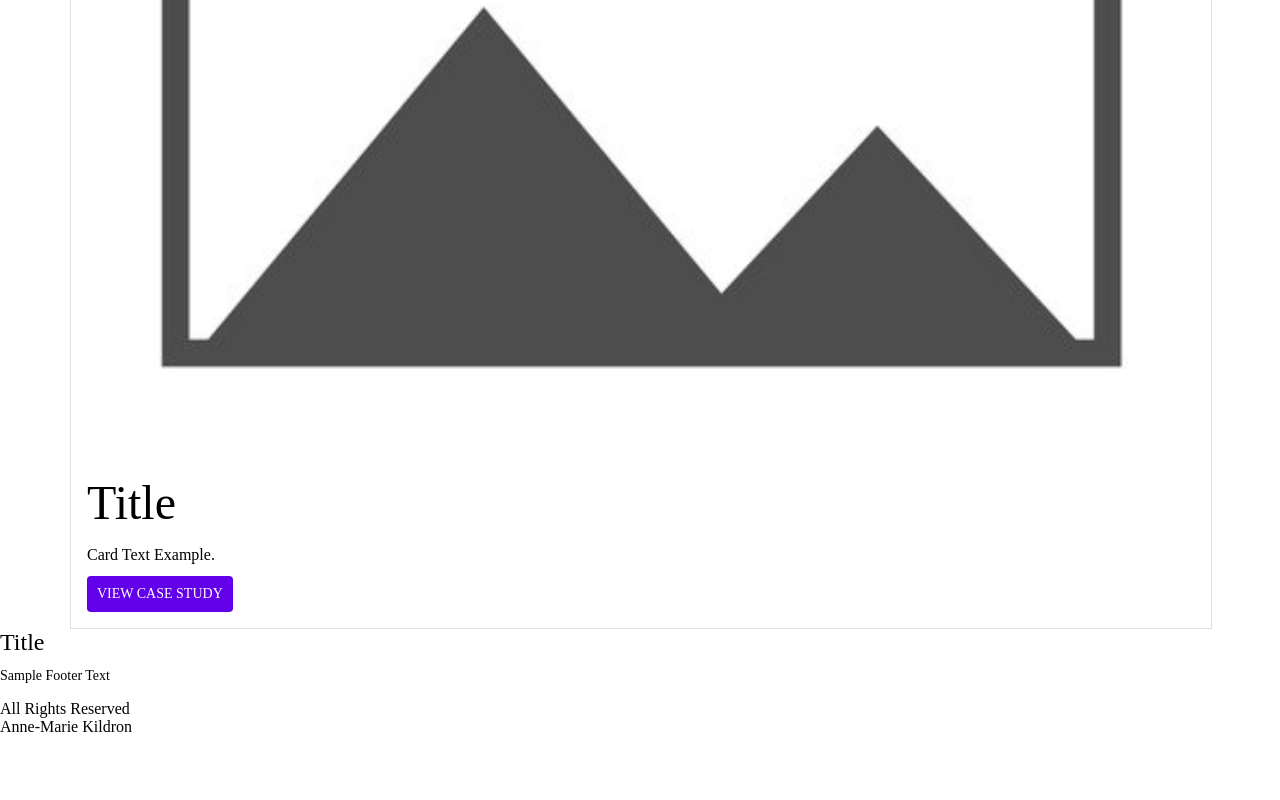
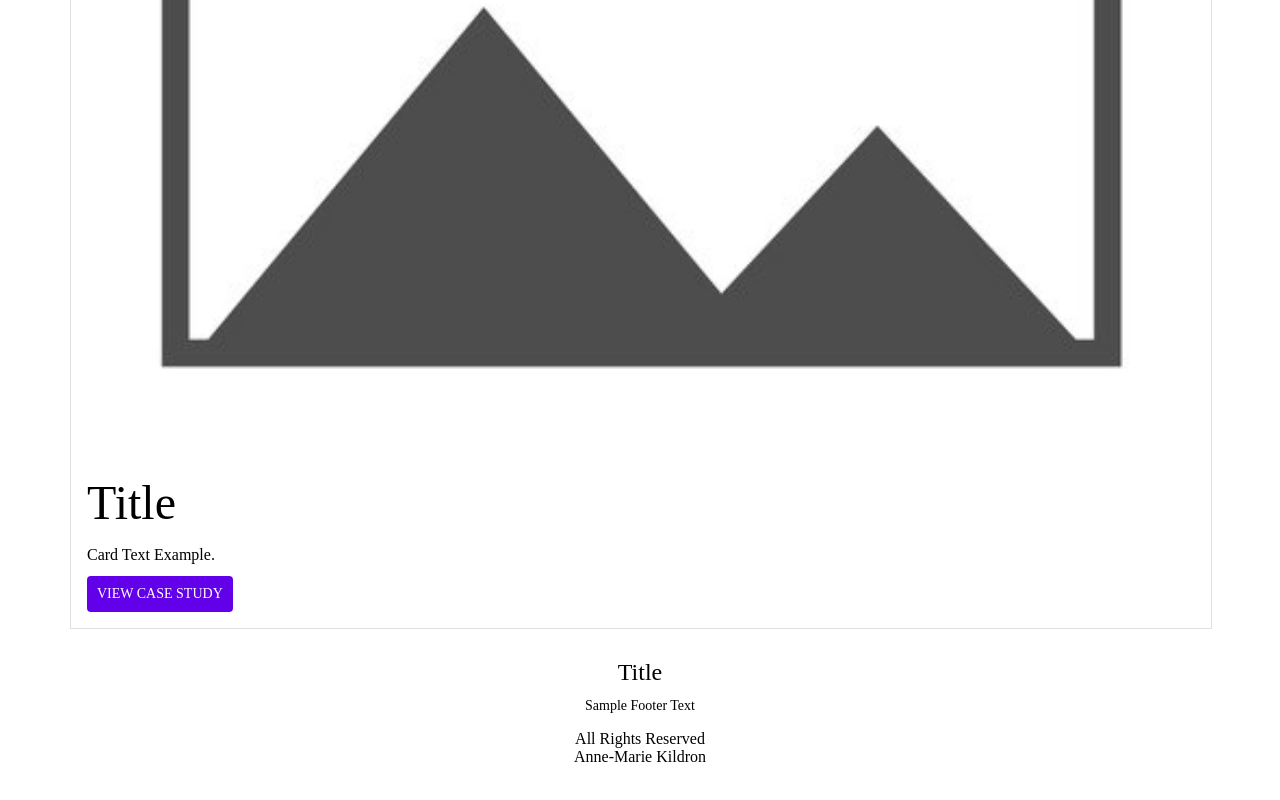
Before and after one commit to akildron/mod18, a plain HTML site: page index.html in a window 1280 px wide. Shown: the part 3905-4705 px from the top of the page. Before the commit the page ends 4657 px from the top, so only its background shows below. Drawn offline with Linux system fonts and the light colour scheme.

Commit message:
footer text

```diff
--- a/index.html
+++ b/index.html
@@ -89,7 +89,7 @@
   </section>
 </main>
 <footer>
-  <div class="footerContent">
+  <div class="footerContainer">
     <h5 class="footerTitle">
       Title
     </h5>
```
